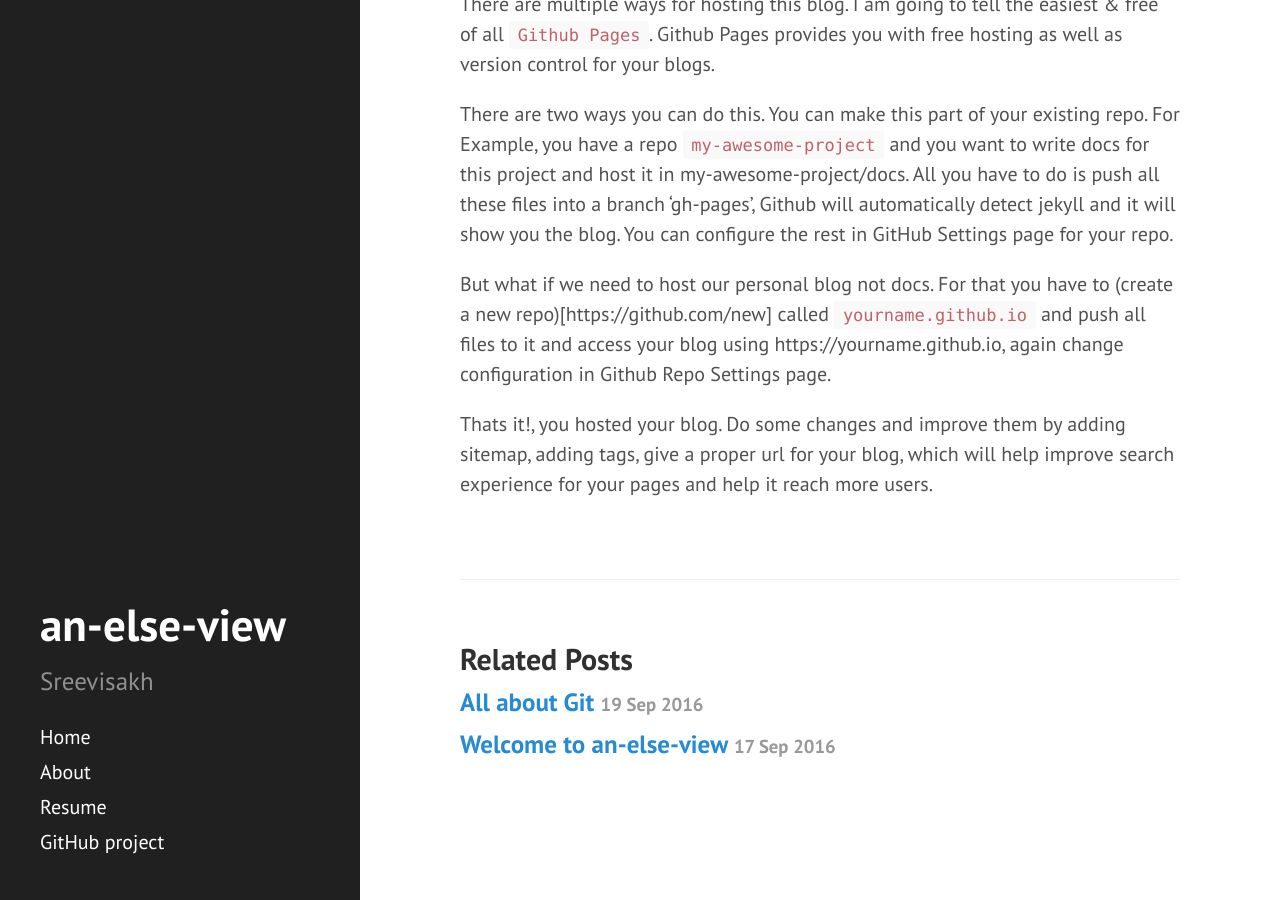
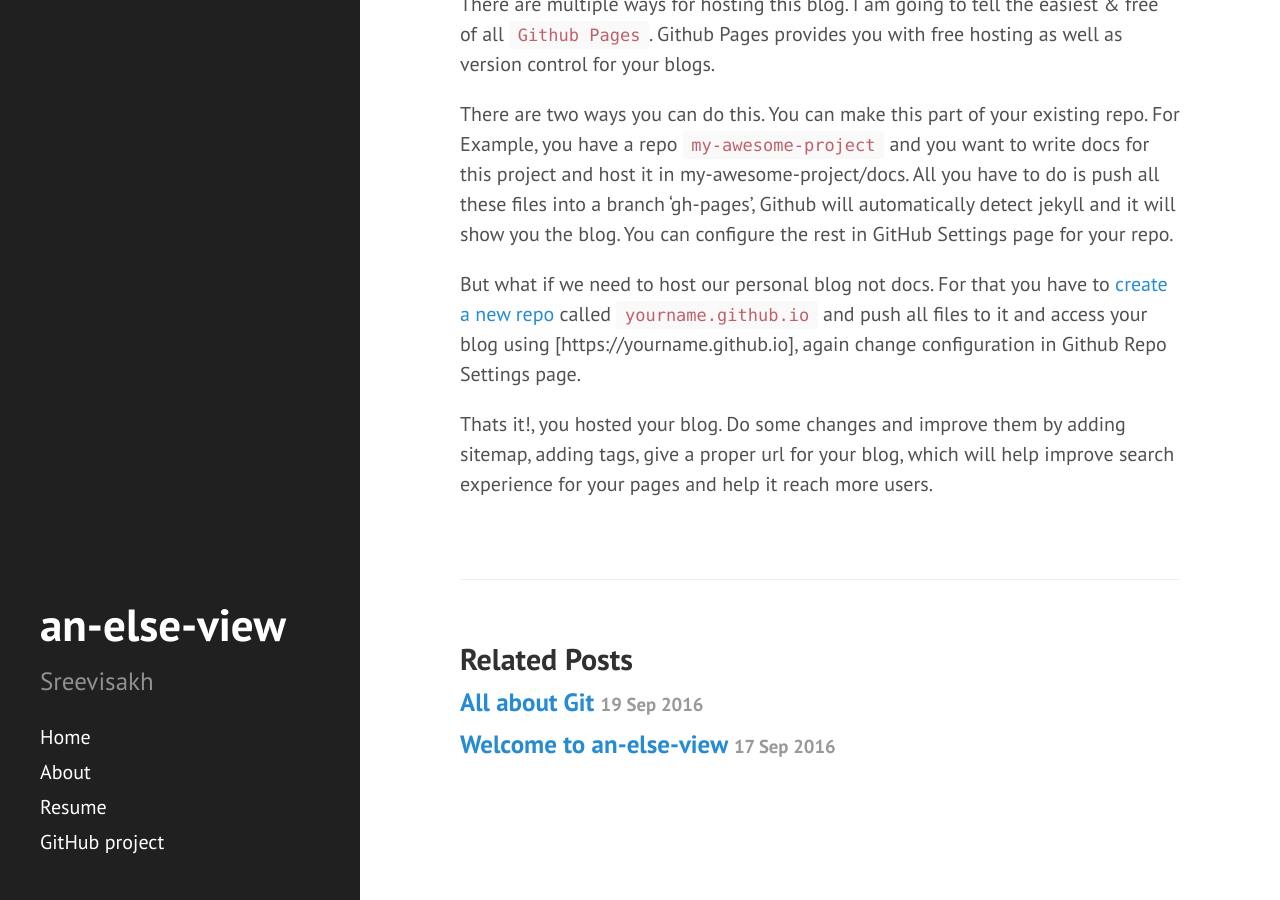
Before and after one commit to sreevisakh/sreevisakh.github.io.original, a Jekyll site: the page built from _posts/2016-09-18-setting-up-your-own-blog.md, in a window 1280 px wide and 900 px high, scrolled down 2079 px. Built offline with Jekyll 4.4.1, drawn with Linux system fonts in a browser that asks for light colours; Markdown is read by kramdown in place of the engine named in the settings; some of the changed lines change nothing that is shown.

Commit message:
Added ga

```diff
--- a/_includes/head.html
+++ b/_includes/head.html
@@ -24,4 +24,14 @@
 
   <!-- RSS -->
   <link rel="alternate" type="application/rss+xml" title="RSS" href="/atom.xml">
+  <script>
+  (function(i,s,o,g,r,a,m){i['GoogleAnalyticsObject']=r;i[r]=i[r]||function(){
+  (i[r].q=i[r].q||[]).push(arguments)},i[r].l=1*new Date();a=s.createElement(o),
+  m=s.getElementsByTagName(o)[0];a.async=1;a.src=g;m.parentNode.insertBefore(a,m)
+  })(window,document,'script','https://www.google-analytics.com/analytics.js','ga');
+
+  ga('create', 'UA-34015218-2', 'auto');
+  ga('send', 'pageview');
+
+</script>
 </head>
--- a/_posts/2016-09-18-setting-up-your-own-blog.md
+++ b/_posts/2016-09-18-setting-up-your-own-blog.md
@@ -55,6 +55,6 @@
 
   There are two ways you can do this.  You can make this part of your existing repo.  For Example, you have a repo `my-awesome-project` and you want to write docs for this project and host it in my-awesome-project/docs. All you have to do is push all these files into a branch 'gh-pages', Github will automatically detect jekyll and it will show you the blog. You can configure the rest in GitHub Settings page for your repo.
 
-  But what if we need to host our personal blog not docs. For that you have to (create a new repo)[https://github.com/new] called `yourname.github.io` and push all files to it and access your blog using https://yourname.github.io, again change configuration in Github Repo Settings page.
+  But what if we need to host our personal blog not docs. For that you have to [create a new repo](https://github.com/new) called `yourname.github.io` and push all files to it and access your blog using [https://yourname.github.io], again change configuration in Github Repo Settings page.
 
   Thats it!, you hosted your blog. Do some changes and improve them by adding sitemap, adding tags, give a proper url for your blog, which will help improve search experience for your pages and help it reach more users.
```
